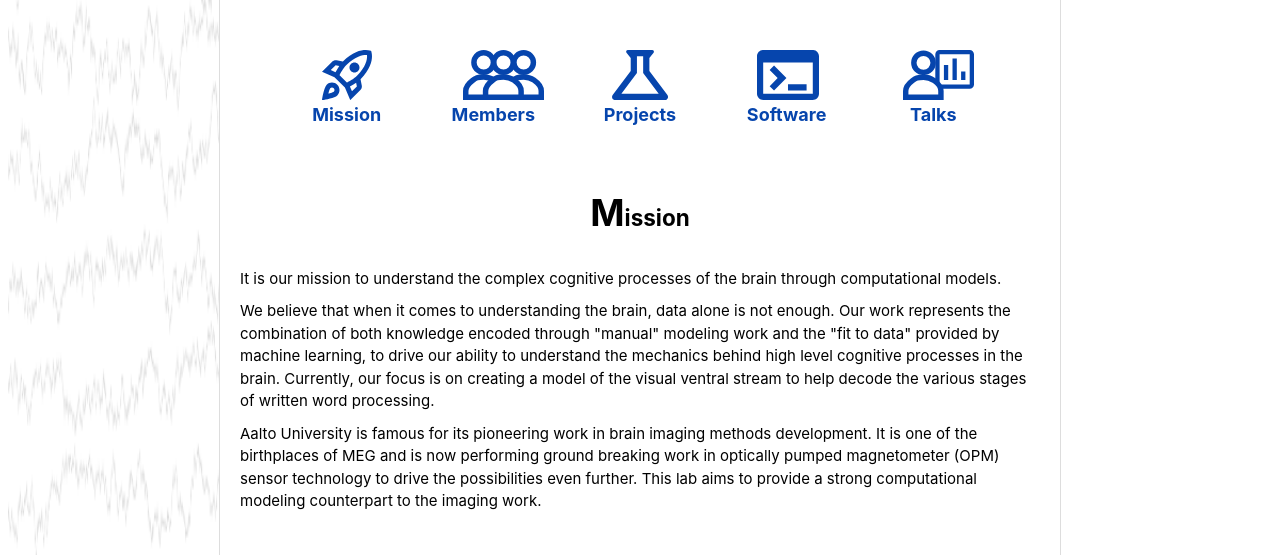
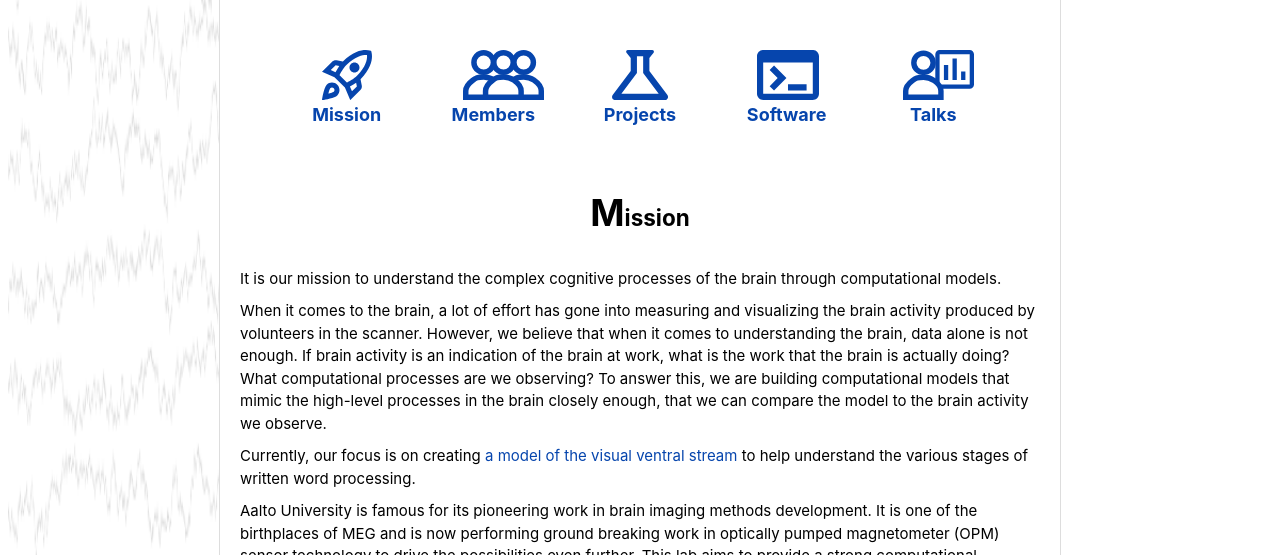
Before and after one commit to cmhc-lab/cmhc-lab.github.io, a plain HTML site: page index.html in a window 1280 px wide. Shown: the part 243-798 px from the top of the page. Drawn offline with Linux system fonts and the light colour scheme; no server answers.

Commit message:
Update mission

```diff
--- a/index.html
+++ b/index.html
@@ -33,9 +33,15 @@
     <p>It is our mission to understand the complex cognitive processes of the brain through computational models.</p>
 
     <p>
-      We believe that when it comes to understanding the brain, data alone is not enough.
-      Our work represents the combination of both knowledge encoded through "manual" modeling work and the "fit to data" provided by machine learning, to drive our ability to understand the mechanics behind high level cognitive processes in the brain.
-      Currently, our focus is on creating a model of the visual ventral stream to help decode the various stages of written word processing.
+      When it comes to the brain, a lot of effort has gone into measuring and visualizing the brain activity produced by volunteers in the scanner.
+      However, we believe that when it comes to understanding the brain, data alone is not enough.
+      If brain activity is an indication of the brain at work, what is the work that the brain is actually doing?
+      What computational processes are we observing?
+      To answer this, we are building computational models that mimic the high-level processes in the brain closely enough, that we can compare the model to the brain activity we observe.
+    </p>
+
+    <p>
+      Currently, our focus is on creating <a href="viswordrec-baseline/index.html">a model of the visual ventral stream</a> to help understand the various stages of written word processing.
     </p>
 
     <p>
```
